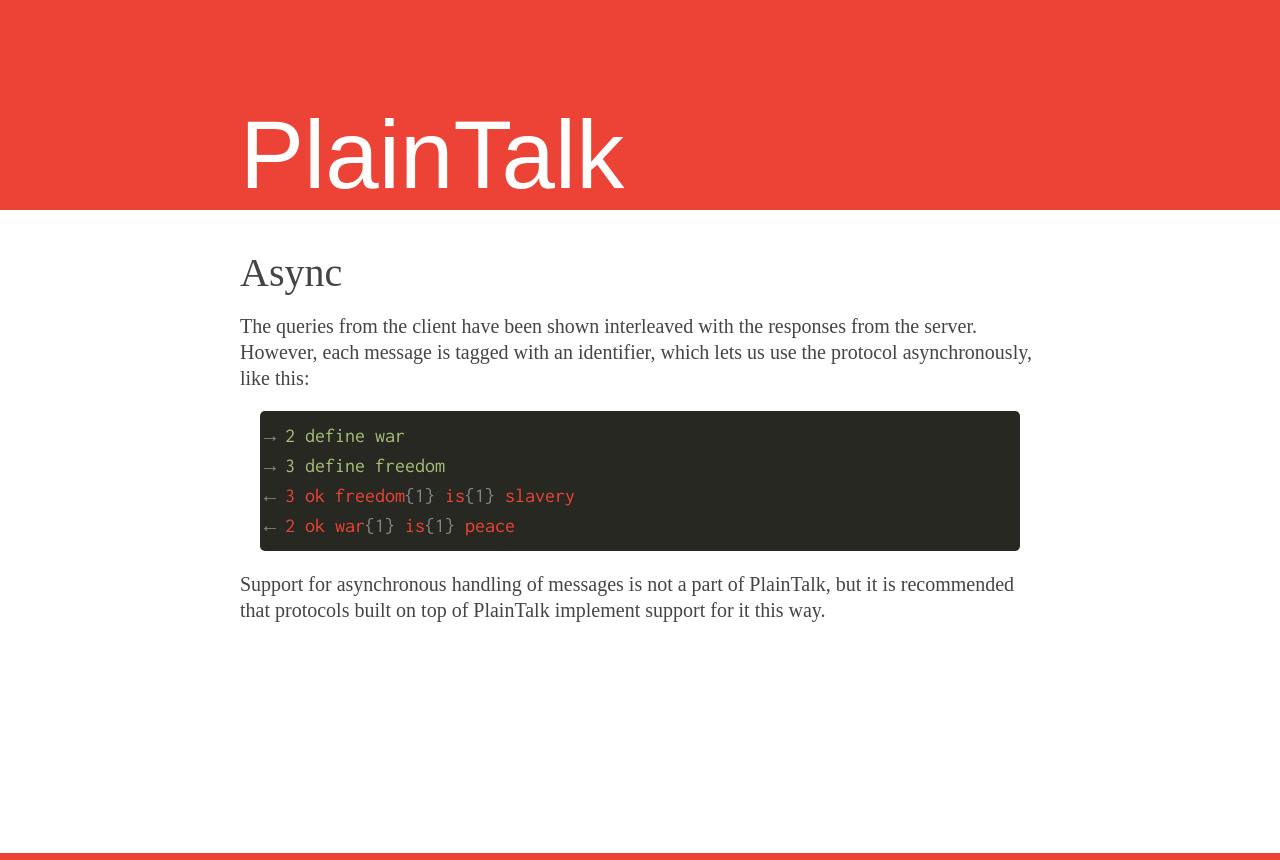
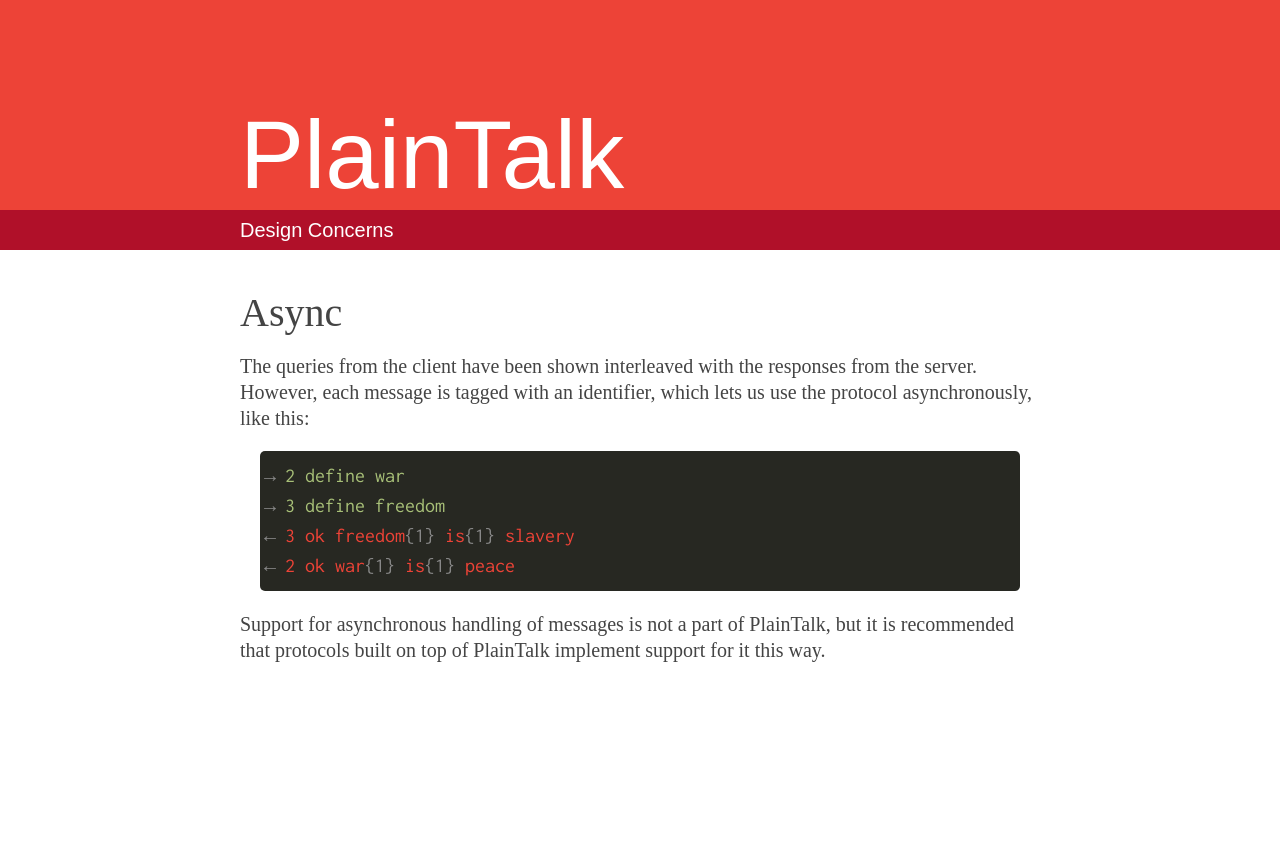
Before and after one commit to maghoff/plaintalk-documentation, a plain HTML site: page design-concerns.html in a window 1280 px wide. Shown: the top 860 px of the page. Drawn offline with Linux system fonts and the light colour scheme; a web font is replaced by a local one.

Commit message:
Added under-banner for design-concerns

```diff
--- a/design-concerns.html
+++ b/design-concerns.html
@@ -14,7 +14,13 @@
 
 <div class="banner">
 <div class="content">
-PlainTalk
+<a href="index.html">PlainTalk</a>
+</div>
+
+<div class="under-banner">
+<div class="content">
+Design Concerns
+</div>
 </div>
 </div>
 
```
